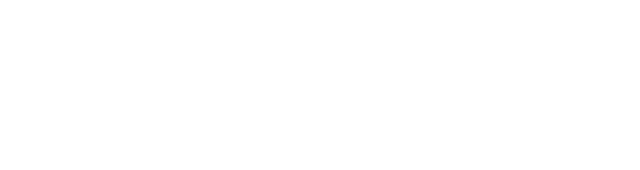
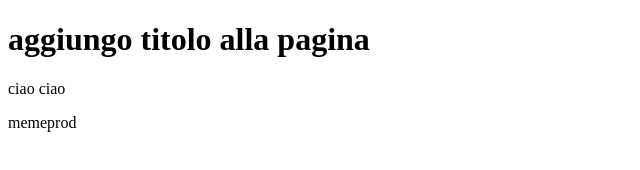
Before and after one commit to YilmazSedaghati/git-test, a plain HTML site: page index.html in a window 1280 px wide. Shown: the whole page, without its empty margins (0-640 px from the left). Drawn offline with Linux system fonts and the light colour scheme.

Commit message:
feat: aggiunta di comandi e linee per verificare change su github

```diff
--- a/index.html
+++ b/index.html
@@ -5,7 +5,9 @@
     <meta name="viewport" content="width=device-width, initial-scale=1.0">
     <title>Document</title>
 </head>
-<body>
+<body><h1>aggiungo titolo alla pagina</h1>
+    <p>ciao ciao</p>
+    <picture>memeprod</picture>
 
 </body>
 </html>
```
